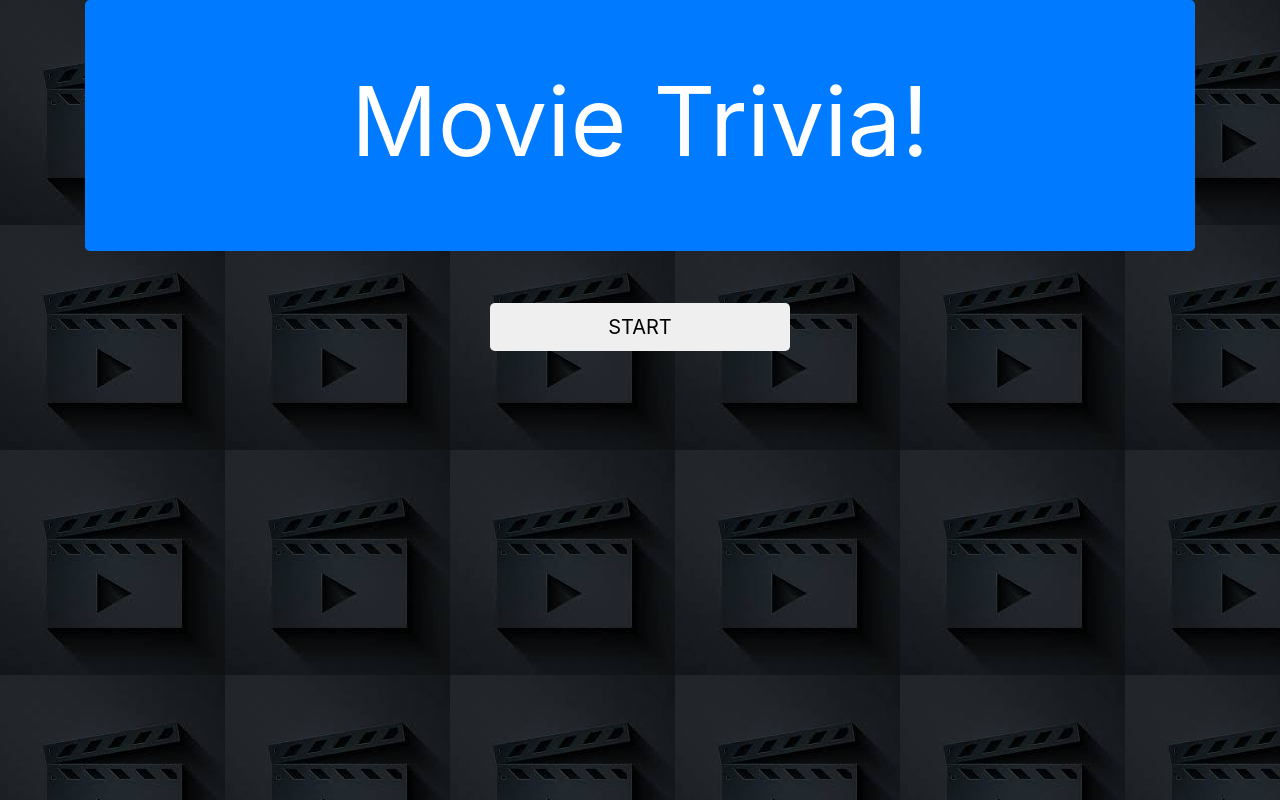
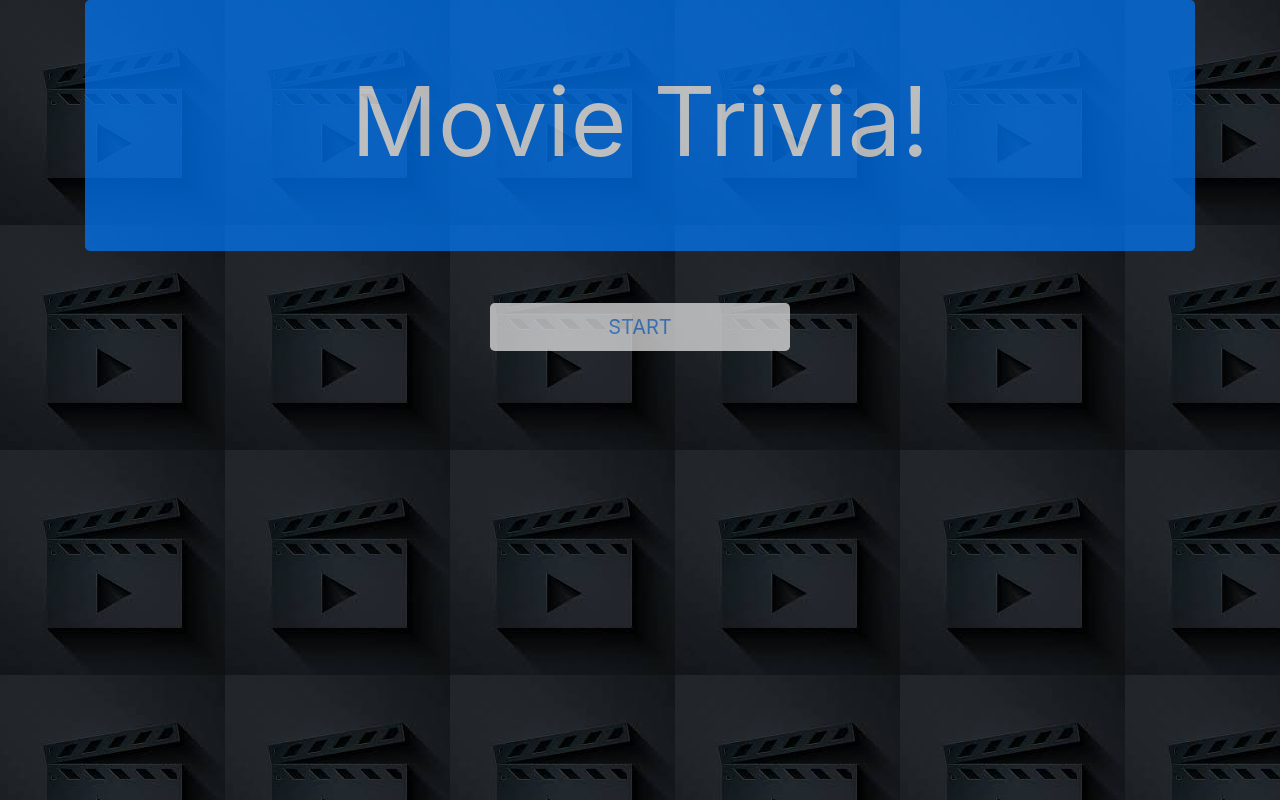
Before and after one commit to asalinas9/TriviaGame, a plain HTML site: page index.html in a window 1280 px wide. Drawn offline with nearby package versions, Linux system fonts and the light colour scheme.

Commit message:
edited jumbotron and buttons

```diff
--- a/assets/css/style.css
+++ b/assets/css/style.css
@@ -12,8 +12,14 @@ body {
 	text-align: center;
 }
 
-#start {
+.jumbotron {
+	opacity: .7;
+}
+
+#start, #Done, #start-over, a {
 	align-items: center;
+	color: rgba(14, 117, 241, 0.728);
+	opacity: .7;
 }
 
 
--- a/index.html
+++ b/index.html
@@ -6,6 +6,7 @@
 	<meta name="viewport" content="width=device-width, initial-scale=1.0" />
 	<script src="https://code.jquery.com/jquery-3.3.1.js" crossorigin="anonymous"></script>
 	<link rel="stylesheet" type="text/css" href="assets/css/style.css" />
+	<link rel="stylesheet" href="https://cdnjs.cloudflare.com/ajax/libs/font-awesome/4.7.0/css/font-awesome.min.css">
 	<link rel="stylesheet" href="https://stackpath.bootstrapcdn.com/bootstrap/4.1.1/css/bootstrap.min.css"
 		integrity="sha384-WskhaSGFgHYWDcbwN70/dfYBj47jz9qbsMId/iRN3ewGhXQFZCSftd1LZCfmhktB" crossorigin="anonymous" />
 </head>
```
